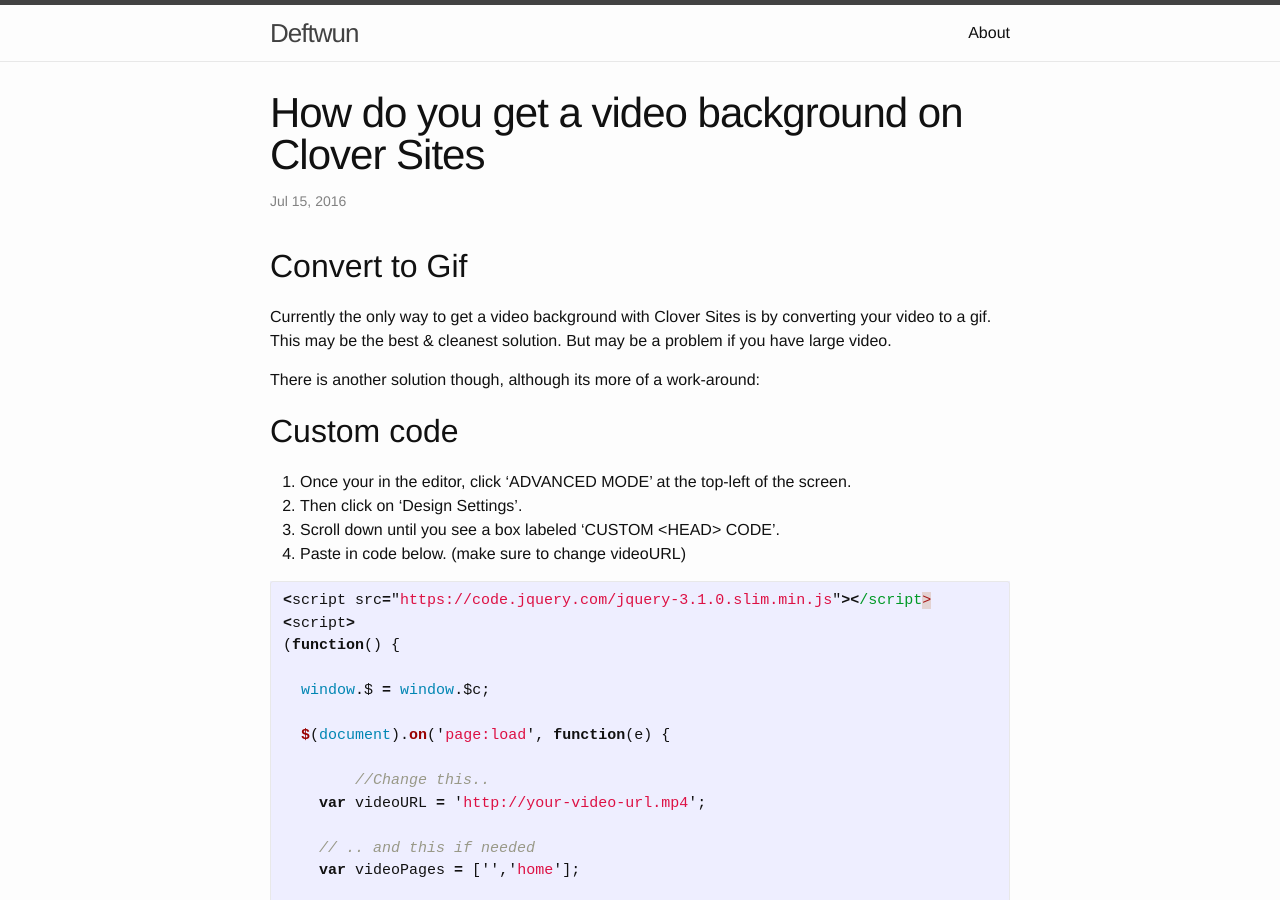
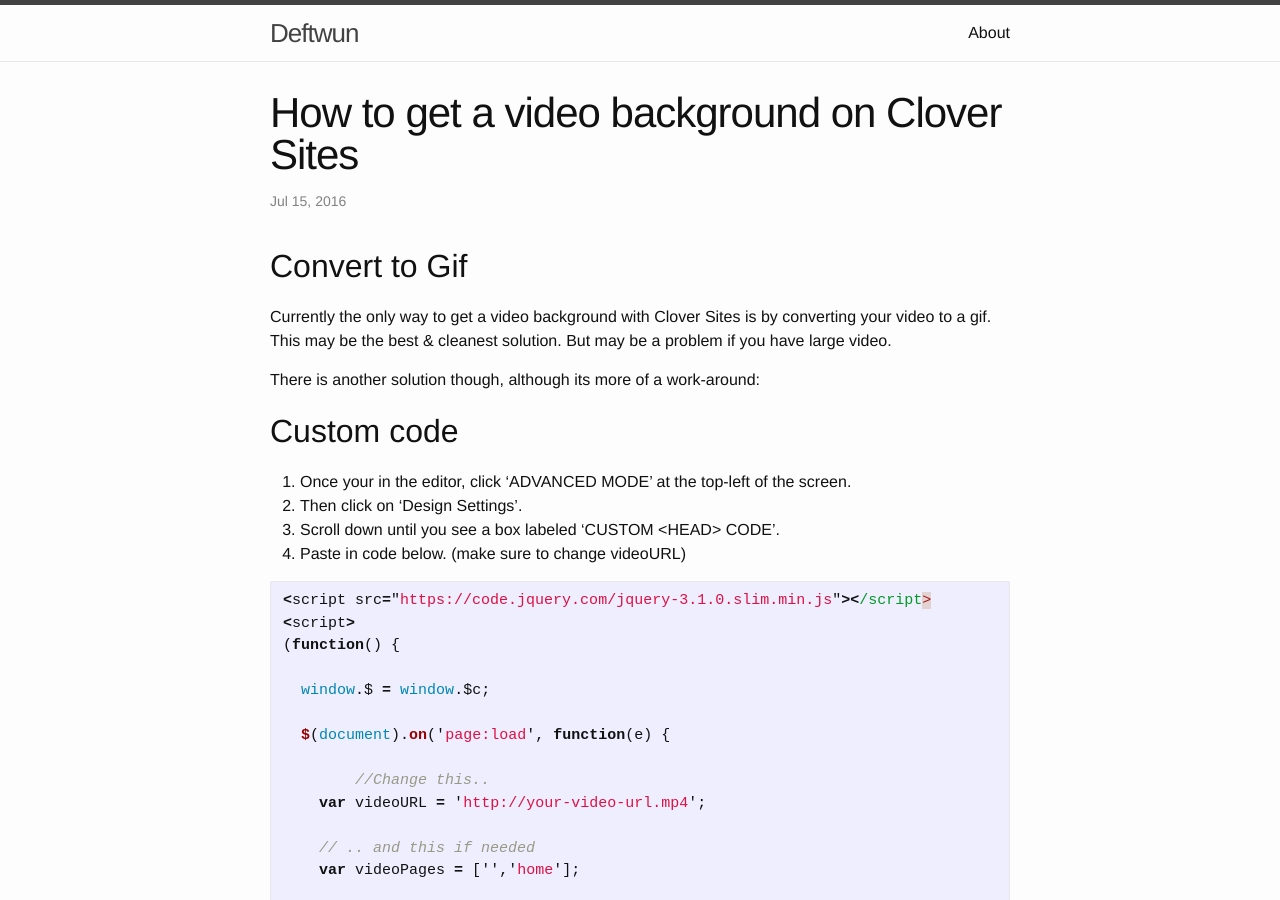
Before and after one commit to Deftwun/Deftwun.github.io, a Jekyll site: the page built from _posts/2016-07-15-clover-sites-video-background.md, in a window 1280 px wide and 900 px high. Built offline with Jekyll 4.4.1, drawn with Linux system fonts in a browser that asks for light colours; nearby versions of some CDN libraries.

Commit message:
Update 2016-07-15-clover-sites-video-background.md

```diff
--- a/_posts/2016-07-15-clover-sites-video-background.md
+++ b/_posts/2016-07-15-clover-sites-video-background.md
@@ -1,6 +1,6 @@
 ---
 layout: post
-title: How do you get a video background on Clover Sites
+title: How to get a video background on Clover Sites
 date: 2016-07-15T05:00:00.000Z
 published: true
 ---
```
